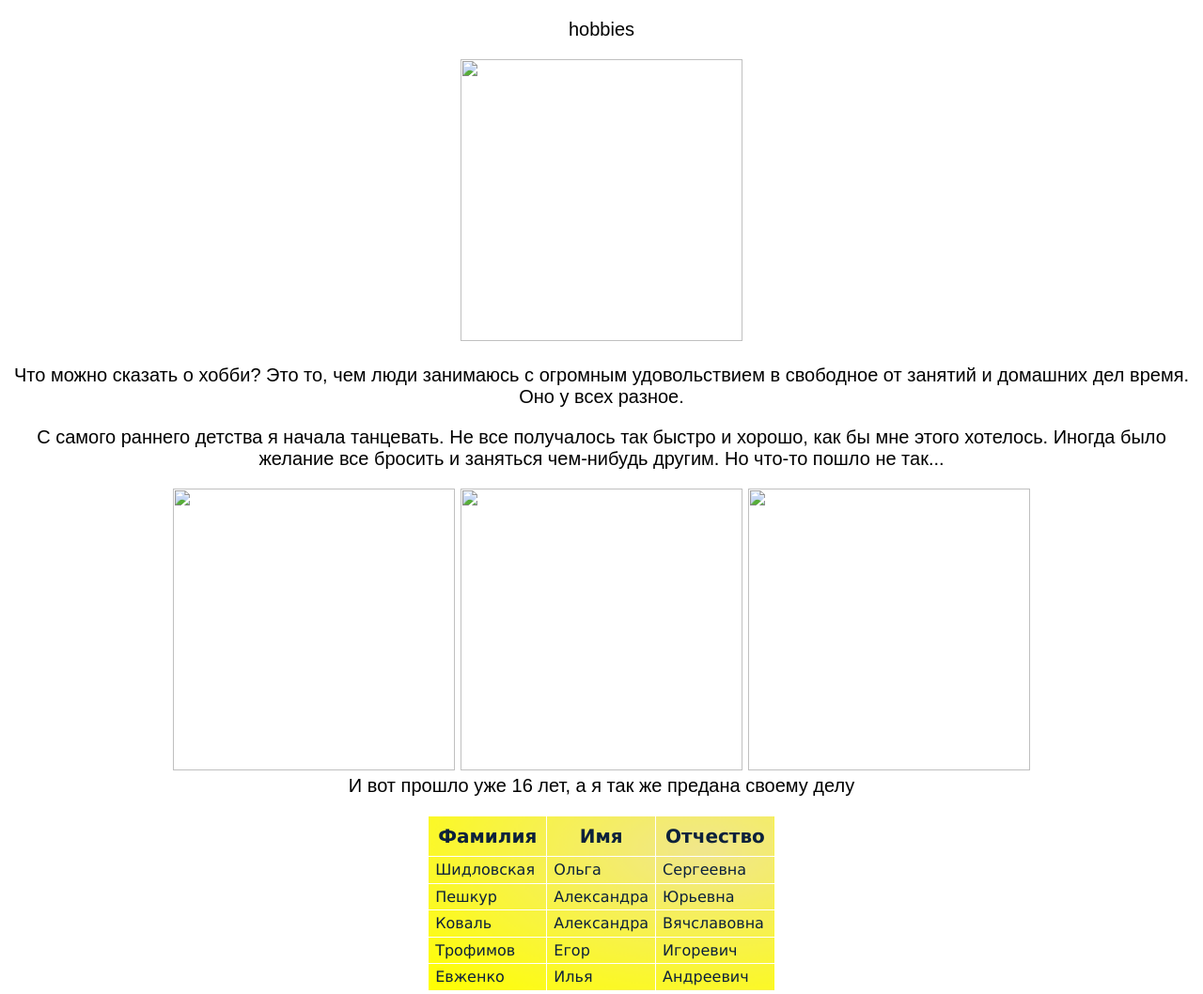
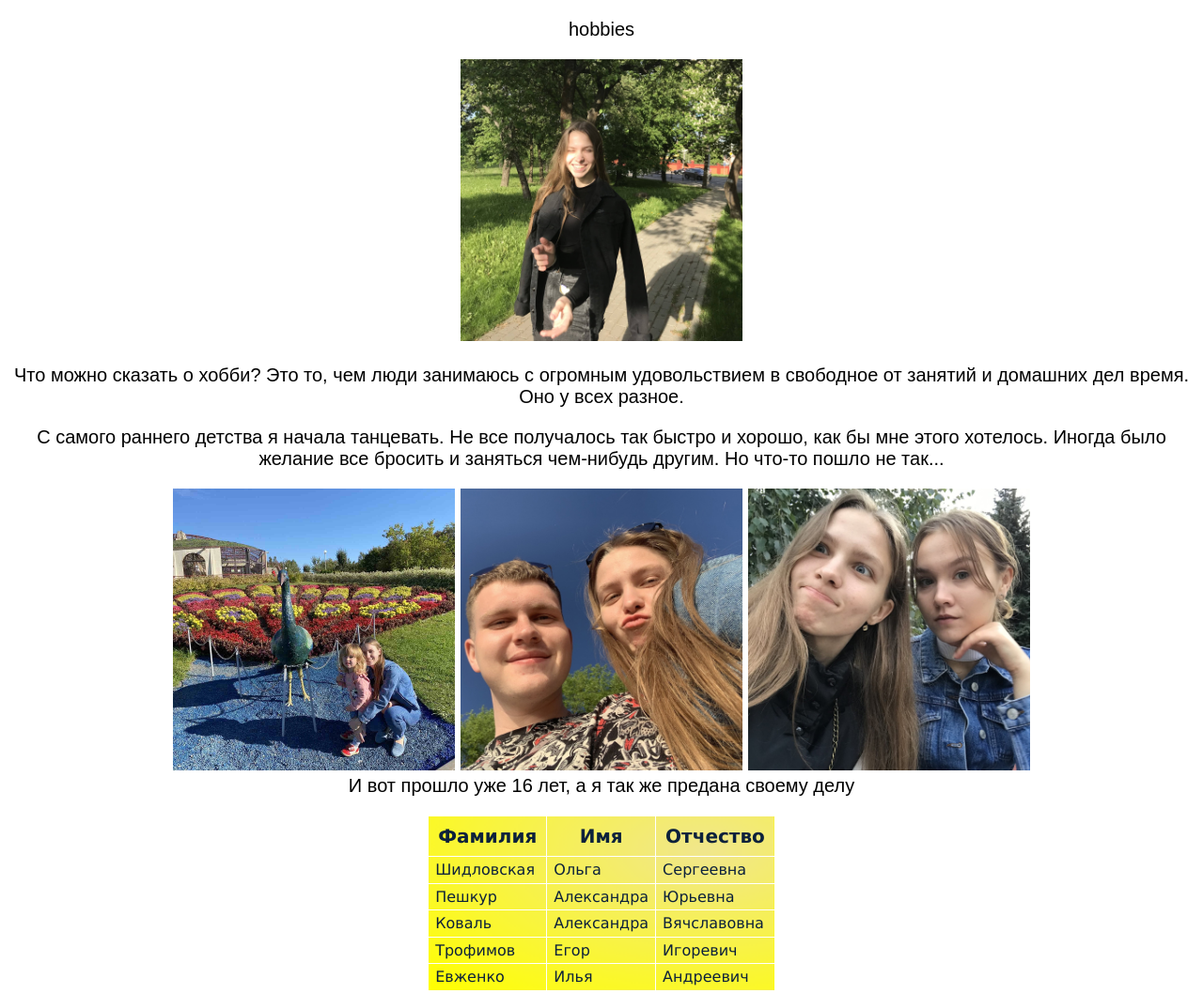
Before and after one commit to shidlovskaya9/web-design, a plain HTML site: page index.html in a window 1280 px wide. Shown: the top 1058 px of the page at 94% size. Drawn offline with Linux system fonts and the light colour scheme.

Commit message:
phto added

```diff
--- a/index.html
+++ b/index.html
@@ -10,14 +10,14 @@
 	<div class="conteiner">
 	<div class="text">
 		<p class="main_title">hobbies</p>
-        <img  src="../leto.jpg" width="300" height="300" >
+        <img  src="leto.jpg" width="300" height="300" >
 <p>Что можно сказать о хобби? Это то, чем люди занимаюсь с огромным удовольствием в свободное от занятий и домашних дел время. Оно у всех разное.</p>
 
     	<p>  С самого раннего детства я начала танцевать. Не все получалось так быстро и хорошо, как бы мне этого хотелось. Иногда было желание все бросить и заняться чем-нибудь другим. Но что-то пошло не так...</p>
     	<div class="photo">
-    		<a href="../ЛР 2/фреймы/index.html"><img src="../ЛР 1/leto2.jpg" width="300" height="300"/></a>
-    		<img src="../ЛР 1/leto5.jpg" width="300" height="300">
-    		<a href="../ЛР 2/index1.html"> <img src="../ЛР 2/leto3.jpg" width="300" height="300"/></a>
+    		<a href="фреймы/index.html"><img src="leto2.jpg" width="300" height="300"/></a>
+    		<img src="leto5.jpg" width="300" height="300">
+    		<a href="index1.html"> <img src="leto3.jpg" width="300" height="300"/></a>
     	</div>
     	 И вот прошло уже 16 лет, а я так же предана своему делу</p>
 	</div>
```
Also changed, not shown: leto.jpg (added), leto2.jpg (added), leto5.jpg (added).
